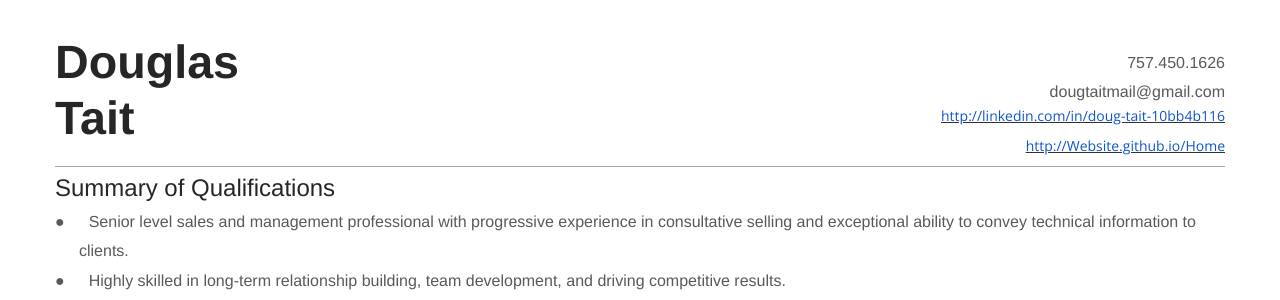
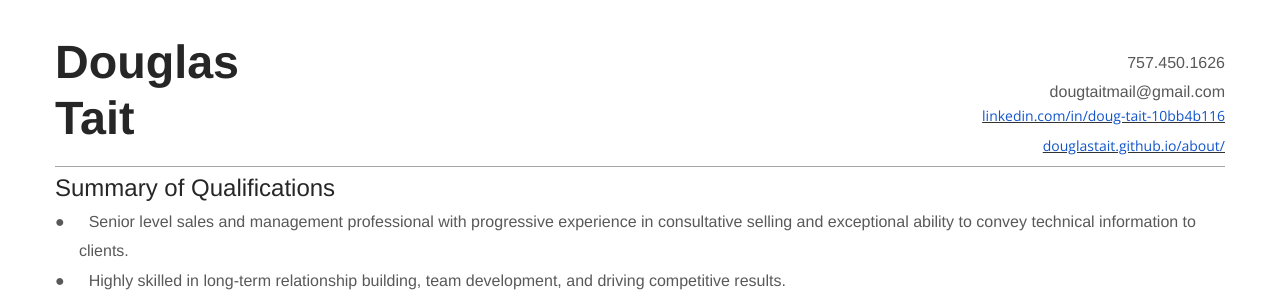
Before and after one commit to douglastait/about, a Jekyll site: the page built from Resume.html, in a window 1280 px wide and 900 px high, scrolled down 541 px. Shown: the part 154-454 px from the top of the window. Built offline with Jekyll 4.4.1, drawn with Linux system fonts in a browser that asks for light colours; nearby versions of some CDN libraries; some web fonts are replaced; library files that are not in the unit come from our copies; comment, search, counter and statistics services are not loaded.

Commit message:
Updated copy

```diff
--- a/_includes/Resume.html
+++ b/_includes/Resume.html
@@ -185,8 +185,8 @@
     <td align="right"valign="bottom">
     <p class="MsoNormal" style="margin:0cm;margin-bottom:.0001pt;border:none"><span style="font-family:&quot;Helvetica Neue&quot;">757.450.1626</span></p>
     <p class="MsoNormal" style="margin-bottom:0cm;margin-bottom:.0001pt;"><span style="font-family:&quot;Helvetica Neue&quot;">dougtaitmail@gmail.com</span></p>
-    <p class="MsoNormal" style="margin-bottom:0cm;margin-bottom:.0001pt;"><u><span style="font-family:&quot;Helvetica Neue&quot;;color:#1155CC"><a href="http://linkedin.com/in/doug-tait-10bb4b116"><div class="hidden-print"><span style="color:#1155CC">http://linkedin.com/in/doug-tait-10bb4b116</span></div></a></span></u></p>
-    <p class="MsoNormal" style="margin-bottom:0cm;margin-bottom:.0001pt;"><u><span style="font-family:&quot;Helvetica Neue&quot;;color:#1155CC"><a href="http://Website.github.io/Home"><div class="hidden-print"><span style="color:#1155CC">http://Website.github.io/Home</span></div></a></span></u></p>
+    <p class="MsoNormal" style="margin-bottom:0cm;margin-bottom:.0001pt;"><u><span style="font-family:&quot;Helvetica Neue&quot;;color:#1155CC"><a href="linkedin.com/in/doug-tait-10bb4b116"><div class="hidden-print"><span style="color:#1155CC">linkedin.com/in/doug-tait-10bb4b116</span></div></a></span></u></p>
+    <p class="MsoNormal" style="margin-bottom:0cm;margin-bottom:.0001pt;"><u><span style="font-family:&quot;Helvetica Neue&quot;;color:#1155CC"><a href="douglastait.github.io/about/"><div class="hidden-print"><span style="color:#1155CC">douglastait.github.io/about/</span></div></a></span></u></p>
     </td>
    </tr>
   </tbody></table>
--- a/_includes/about.html
+++ b/_includes/about.html
@@ -6,7 +6,7 @@
         <div class="block">
           <div class="section-title">
             <h2>About Me</h2>
-            <p>A results-driven sales and management professional with an entrepreneurial focus and proven track record for significantly increasing revenue</p>
+            <p>A results-driven sales and management professional with an entrepreneurial focus and proven track record for significantly increasing revenue.</p>
           </div>
           <p>I am a results-driven sales and management professional with an entrepreneurial focus and proven track record for significantly increasing revenue. I’ve spent my career as an adaptable leader profitably identifying and developing opportunities for new business, negotiating costs, analyzing markets for development, and managing the process. I have extensive, transferable skills in product research, team development and management, sourcing equipment, communication with overseas manufacturers, ability to build new territories and expand opportunities within existing client base. I am known for generating repeat business through effective account management and strategic planning while building relationships with company executives.
           <p>Specialties:<br>Exceeding sales quotas & revenue expectations, increasing revenues , closing skills, contract management, project management, relationship building, customer service, farming customer base, customer retention, strategic solution selling, consultative selling, customer satisfaction, internet services, lead generation, Microsoft excel, Microsoft outlook, Microsoft power point, Microsoft word, networking, presentation skills, proposal writing, project management and managing people.</p>
--- a/contact.html
+++ b/contact.html
@@ -9,7 +9,7 @@
       <div class="col-md-12">
         <div class="block">
           <h1>Contact</h1>
-          <p>Lets work together to change the game of sales</p>
+          <p>Lets work together to change the game of sales.</p>
         </div>
       </div>
     </div>
--- a/thanks.html
+++ b/thanks.html
@@ -9,7 +9,7 @@
       <div class="col-md-12">
         <div class="block">
           <h1>Contact</h1>
-          <p>“The way to get started is to quit talking and begin doing.” - Walt Disney</p>
+          <p>The way to get started is to quit talking and begin doing.</p>
         </div>
       </div>
     </div>
```
Also changed, not shown: 5 other files.
